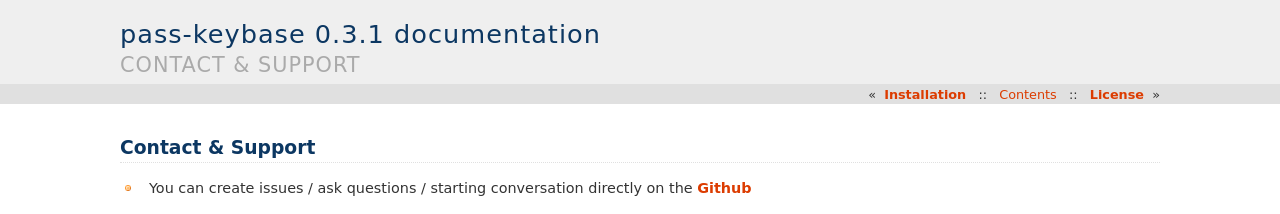
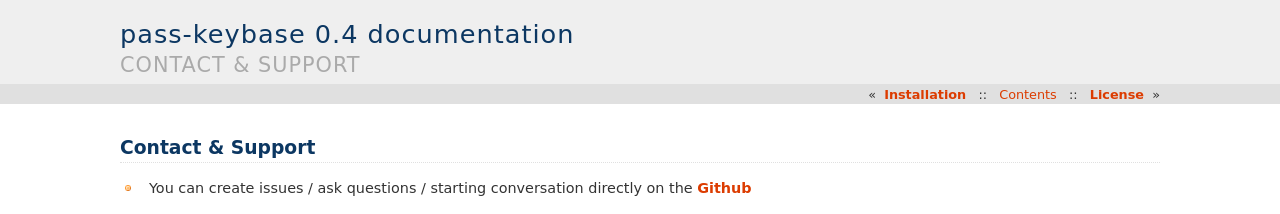
Before and after one commit to mbauhardt/pass-keybase, a Sphinx documentation site: the page built from docs/source/support.rst, in a window 1280 px wide. Shown: the top 214 px of the page. Built offline with Sphinx 7.4.7, drawn with Linux system fonts in a browser that asks for light colours.

Commit message:
update docu regarding 0.4 release

```diff
--- a/docs/source/conf.py
+++ b/docs/source/conf.py
@@ -24,9 +24,9 @@ copyright = '2019, Marko Bauhardt'
 author = 'Marko Bauhardt'
 
 # The short X.Y version
-version = '0.3.1'
+version = '0.4'
 # The full version, including alpha/beta/rc tags
-release = '0.3.1'
+release = '0.4'
 
 
 # -- General configuration ---------------------------------------------------
--- a/docs/source/index.rst
+++ b/docs/source/index.rst
@@ -23,6 +23,8 @@ Decrypt a password
 
 .. image:: /images/decrypt.png
 
+There are several more commands, e.g. reporting to figure out if your
+GPG and Keybase keychain is in sync.
 
 
 .. toctree::
```
